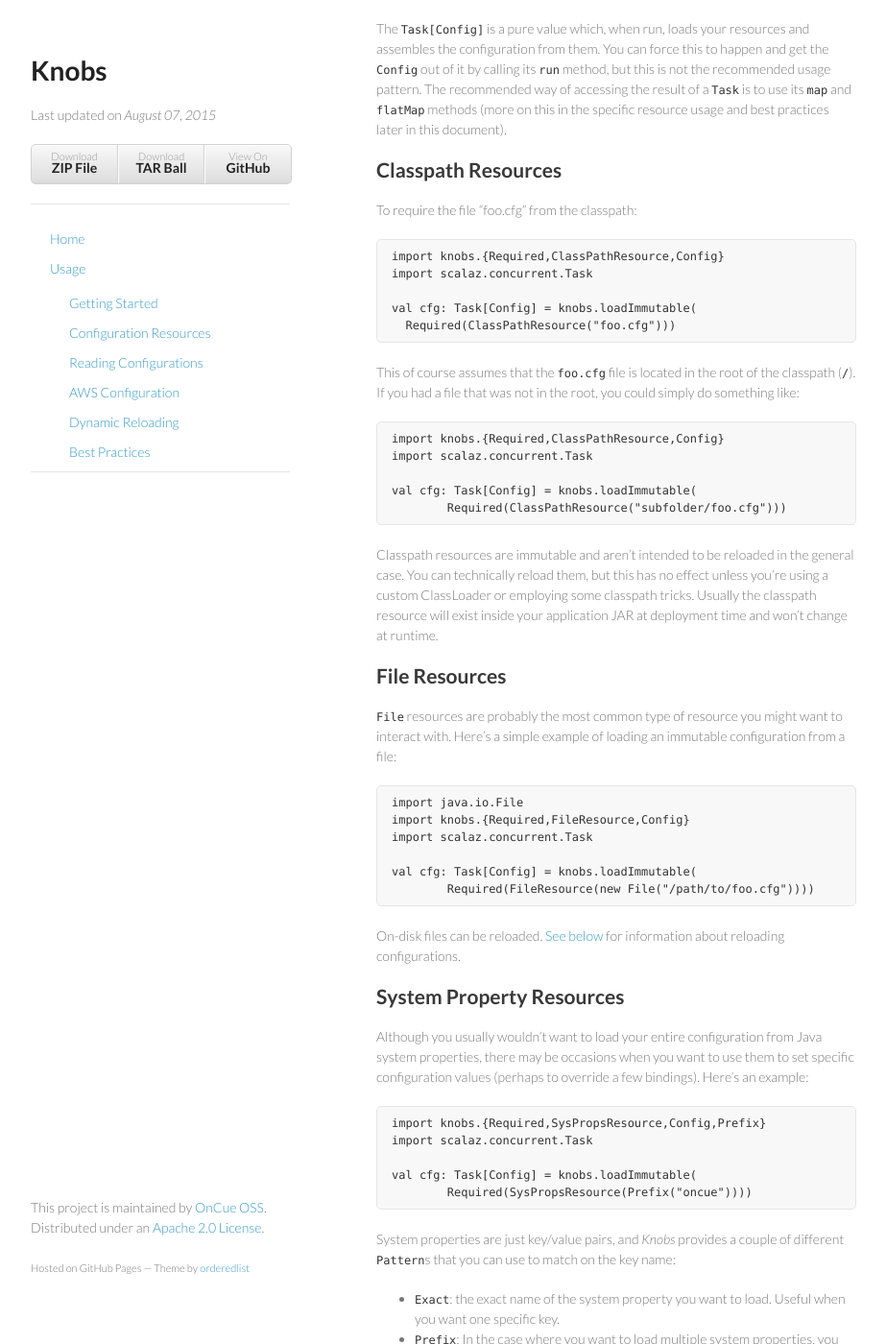
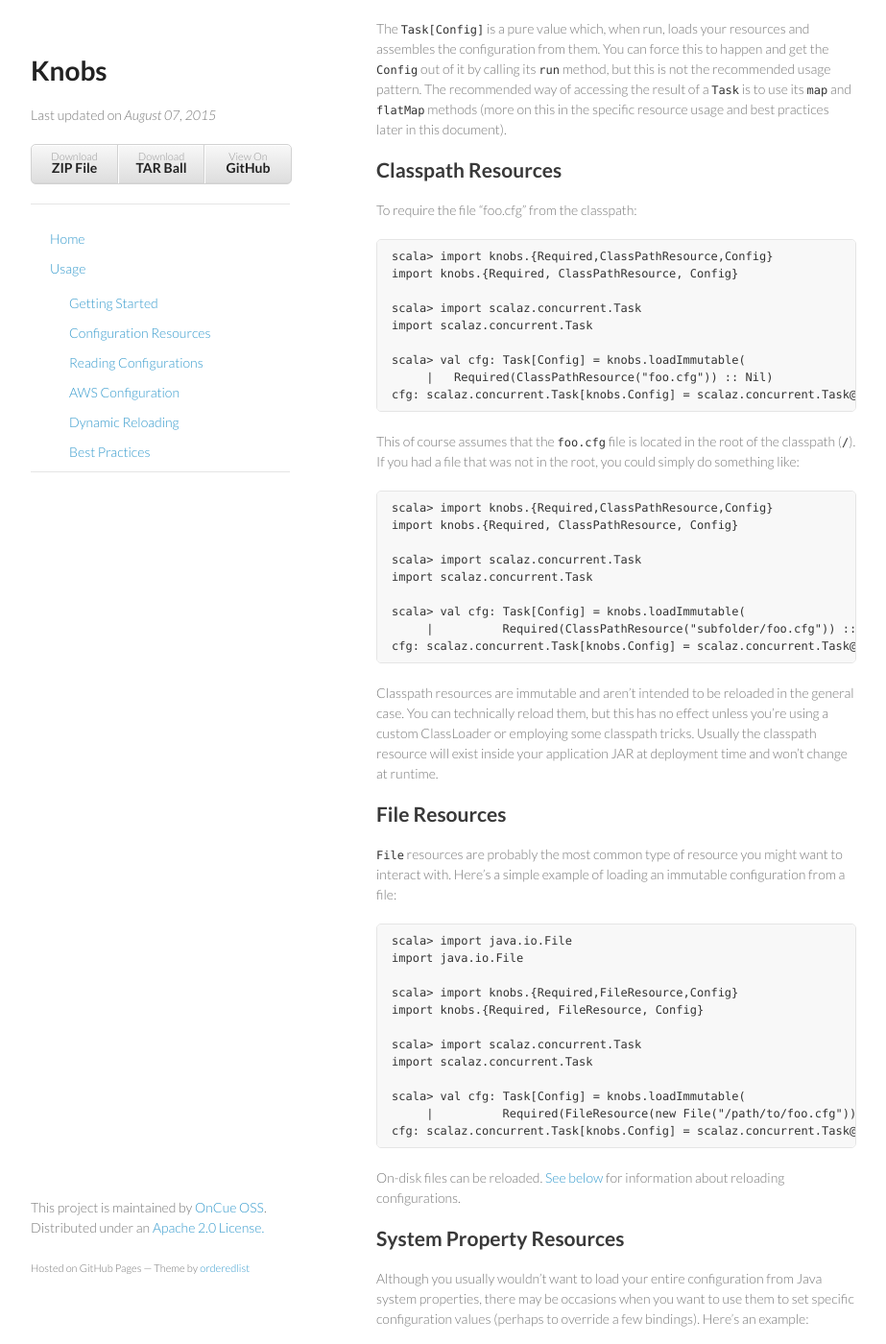
Before and after one commit to Verizon/knobs, a Jekyll site: the page built from usage.md, in a window 1280 px wide and 1400 px high, scrolled down 861 px. Shown: the whole window at 96% size, without its empty margins (178-1101 px from the left). Built offline with Jekyll 4.4.1, drawn with Linux system fonts in a browser that asks for light colours; Markdown is read by kramdown in place of the engine named in the settings; some of the changed text lies outside the part shown.

Commit message:
updated site

````diff
--- a/usage.md
+++ b/usage.md
@@ -42,22 +42,30 @@ The `Task[Config]` is a pure value which, when run, loads your resources and ass
 
 To require the file "foo.cfg" from the classpath:
 
-```
-import knobs.{Required,ClassPathResource,Config}
+```scala
+scala> import knobs.{Required,ClassPathResource,Config}
+import knobs.{Required, ClassPathResource, Config}
+
+scala> import scalaz.concurrent.Task
 import scalaz.concurrent.Task
 
-val cfg: Task[Config] = knobs.loadImmutable(
-  Required(ClassPathResource("foo.cfg")))
+scala> val cfg: Task[Config] = knobs.loadImmutable(
+     |   Required(ClassPathResource("foo.cfg")) :: Nil)
+cfg: scalaz.concurrent.Task[knobs.Config] = scalaz.concurrent.Task@4deb0b4b
 ```
 
 This of course assumes that the `foo.cfg` file is located in the root of the classpath (`/`). If you had a file that was not in the root, you could simply do something like:
 
-```
-import knobs.{Required,ClassPathResource,Config}
+```scala
+scala> import knobs.{Required,ClassPathResource,Config}
+import knobs.{Required, ClassPathResource, Config}
+
+scala> import scalaz.concurrent.Task
 import scalaz.concurrent.Task
 
-val cfg: Task[Config] = knobs.loadImmutable(
-  	Required(ClassPathResource("subfolder/foo.cfg")))
+scala> val cfg: Task[Config] = knobs.loadImmutable(
+     |   	Required(ClassPathResource("subfolder/foo.cfg")) :: Nil)
+cfg: scalaz.concurrent.Task[knobs.Config] = scalaz.concurrent.Task@69623ad7
 ```
 
 Classpath resources are immutable and aren't intended to be reloaded in the general case. You can technically reload them, but this has no effect unless you're using a custom ClassLoader or employing some classpath tricks. Usually the classpath resource will exist inside your application JAR at deployment time and won't change at runtime.
@@ -66,13 +74,19 @@ Classpath resources are immutable and aren't intended to be reloaded in the gene
 
 `File` resources are probably the most common type of resource you might want to interact with. Here's a simple example of loading an immutable configuration from a file:
 
-```
+```scala
+scala> import java.io.File
 import java.io.File
-import knobs.{Required,FileResource,Config}
+
+scala> import knobs.{Required,FileResource,Config}
+import knobs.{Required, FileResource, Config}
+
+scala> import scalaz.concurrent.Task
 import scalaz.concurrent.Task
 
-val cfg: Task[Config] = knobs.loadImmutable(
-  	Required(FileResource(new File("/path/to/foo.cfg"))))
+scala> val cfg: Task[Config] = knobs.loadImmutable(
+     |   	Required(FileResource(new File("/path/to/foo.cfg"))) :: Nil)
+cfg: scalaz.concurrent.Task[knobs.Config] = scalaz.concurrent.Task@76cf48f1
 ```
 
 On-disk files can be reloaded. [See below](#reloading) for information about reloading configurations.
@@ -81,12 +95,16 @@ On-disk files can be reloaded. [See below](#reloading) for information about rel
 
 Although you usually wouldn't want to load your entire configuration from Java system properties, there may be occasions when you want to use them to set specific configuration values (perhaps to override a few bindings). Here's an example:
 
-```
-import knobs.{Required,SysPropsResource,Config,Prefix}
+```scala
+scala> import knobs.{Required,SysPropsResource,Config,Prefix}
+import knobs.{Required, SysPropsResource, Config, Prefix}
+
+scala> import scalaz.concurrent.Task
 import scalaz.concurrent.Task
 
-val cfg: Task[Config] = knobs.loadImmutable(
-  	Required(SysPropsResource(Prefix("oncue"))))
+scala> val cfg: Task[Config] = knobs.loadImmutable(
+     |   	Required(SysPropsResource(Prefix("oncue"))) :: Nil)
+cfg: scalaz.concurrent.Task[knobs.Config] = scalaz.concurrent.Task@3d139099
 ```
 
 System properties are just key/value pairs, and *Knobs* provides a couple of different `Pattern`s that you can use to match on the key name:
@@ -135,10 +153,10 @@ Typically you will want to override this at deployment time.
 For the functional implementation, you essentially have to build your application within the context of the `scalaz.concurrent.Task` that contains the connection to Zookeeper (thus allowing you to subscribe to updates to your configuration from Zookeeper in real time). If you're dealing with an impure application such as *Play!*, its horrific use of mutable state will make this more difficult and you'll probably want to use the imperative alternative (see the next section). Otherwise, the usage pattern is the traditional monadic style:
 
 ```
-import knobs.{Zookeeper,Required}
+import knobs._
 
 ZooKeeper.withDefault { r => for {
-  cfg <- load(Required(r))
+  cfg <- load(Required(r) :: Nil)
 
   // Application code here
 
@@ -160,7 +178,7 @@ import knobs.{Zookeeper,Required}
 val (r, close) = ZooKeeper.unsafeDefault
 
 // This then loads the configuration from the ZooKeeper resource:
-val cfg = knobs.load(Required(r))
+val cfg = load(Required(r) :: Nil)
 
 // Your application code goes here
 
@@ -192,8 +210,8 @@ Once you have a `Config` instance loaded, and you want to lookup some values fro
 ```
 // load some configuration
 val config: Task[Config] =
-  knobs.loadImmutable(Required(FileResource(someFile))) or
-  knobs.loadImmutable(Required(ClassPathResource(someName)))
+  knobs.loadImmutable(Required(FileResource(someFile)) :: Nil) or
+  knobs.loadImmutable(Required(ClassPathResource(someName)) :: Nil)
 
 // do something with it
 val connection: Task[Connection] =
@@ -257,7 +275,7 @@ If you're running *Knobs* from within an application that is hosted on AWS, you'
 import knobs._
 
 val c1: Task[Config] =
-  knobs.loadImmutable(Required(FileResource(someFile)))
+  knobs.loadImmutable(Required(FileResource(someFile)) :: Nil)
 
 val cfg: Task[Config] =
   c1.flatMap(AWS.config)
````
Also changed, not shown: other parts of usage.md (+1 -1 lines).
